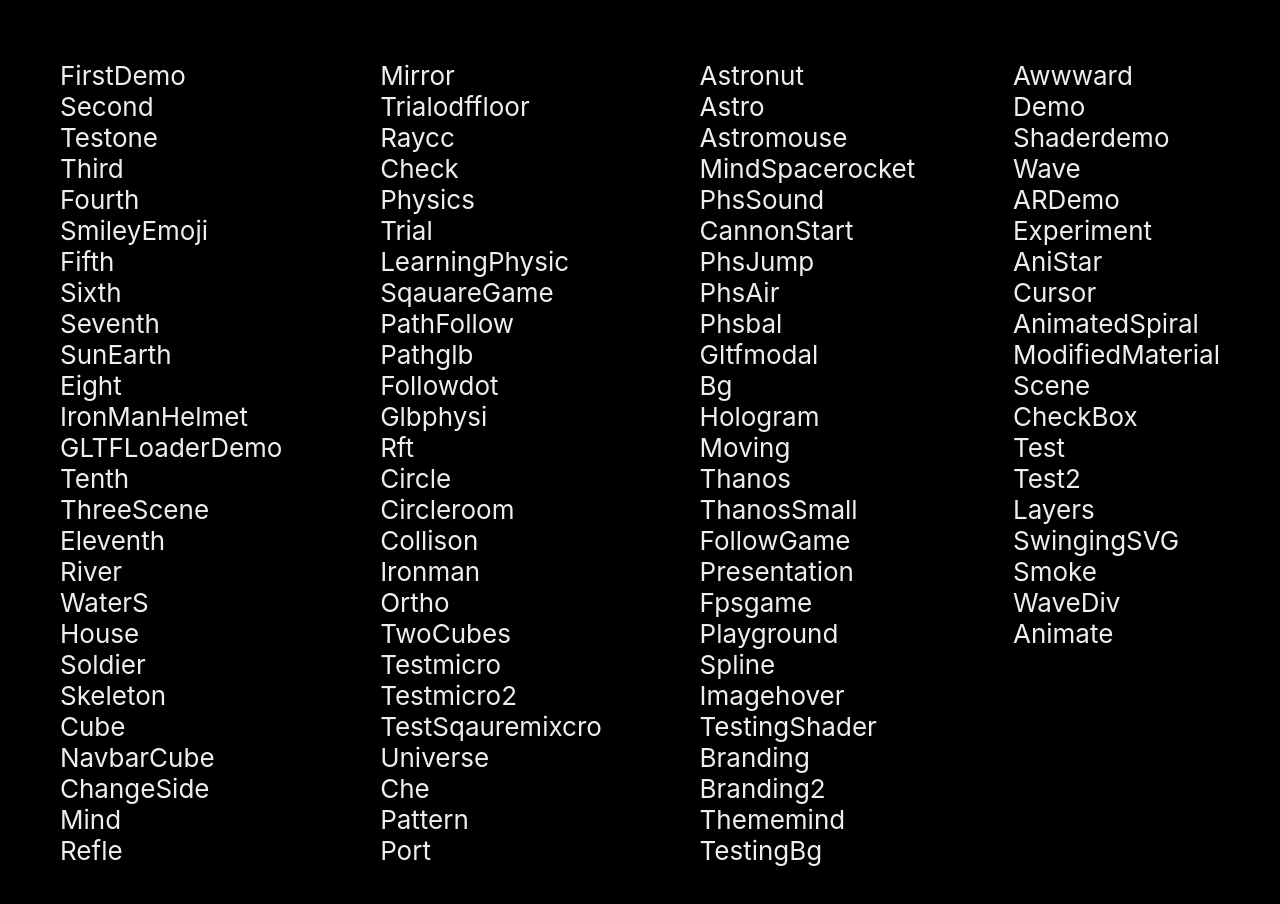
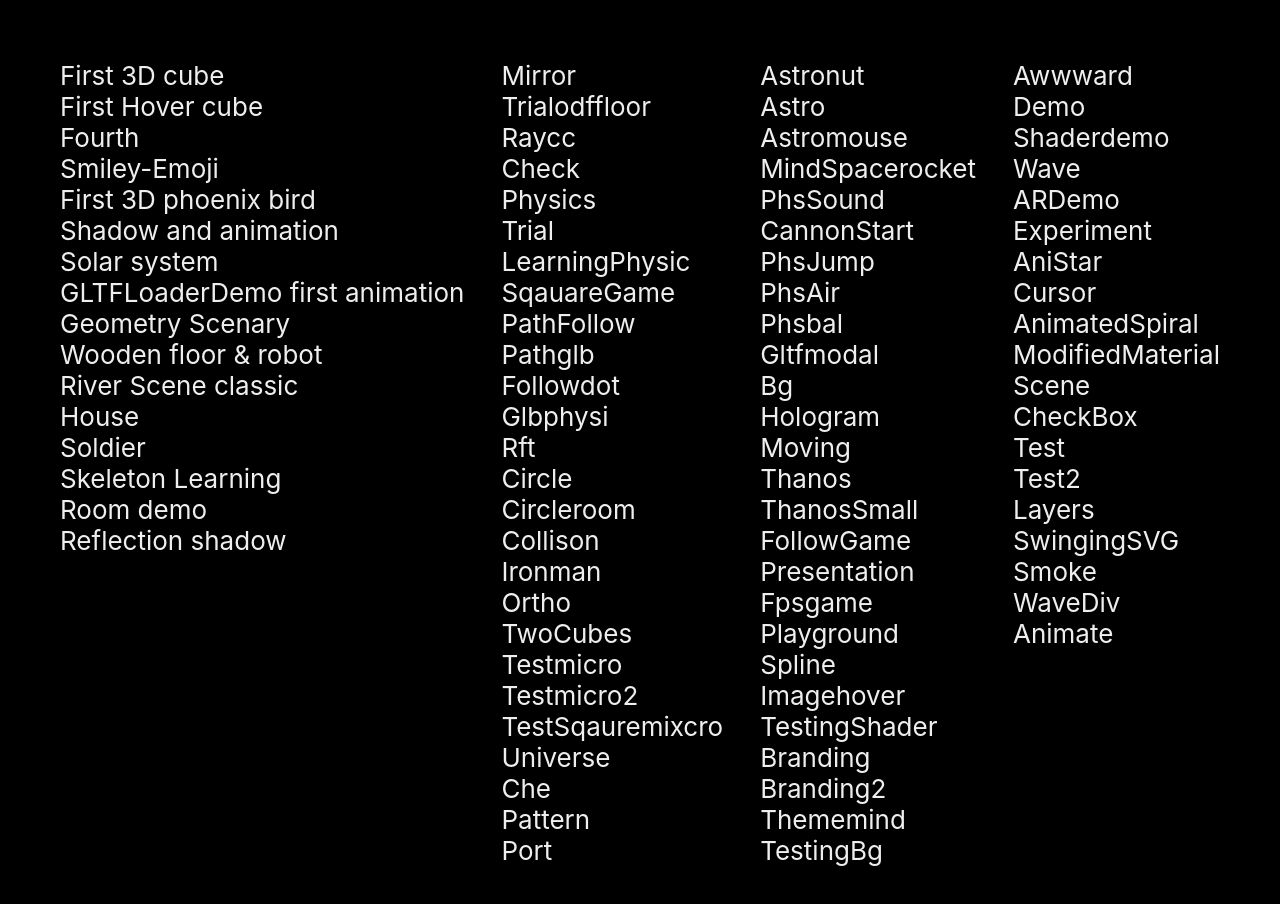
Before and after one commit to Jayesh2401/Threejs, a React (Create React App) app: page /Awwward in a window 1280 px wide. Shown: the top 904 px of the page. Built offline with nearby package versions, Linux system fonts and the light colour scheme.

Commit message:
Update App.js

```diff
--- a/src/App.js
+++ b/src/App.js
@@ -6,32 +6,22 @@
   return (
     <div className="App">
       <div className="linkList">
-        <Link to="/FirstDemo"> FirstDemo</Link>
-        <Link to="/Second"> Second</Link>
-        <Link to="/Testone"> Testone</Link>
-        <Link to="/Third"> Third</Link>
-        <Link to="/Fourth"> Fourth</Link>
-        <Link to="/SmileyEmoji"> SmileyEmoji</Link>
-        <Link to="/Fifth"> Fifth</Link>
-        <Link to="/Sixth"> Sixth</Link>
-        <Link to="/Seventh"> Seventh</Link>
-        <Link to="/SunEarth"> SunEarth</Link>
-        <Link to="/Eight"> Eight</Link>
-        <Link to="/IronManHelmet"> IronManHelmet</Link>
-        <Link to="/GLTFLoaderDemo"> GLTFLoaderDemo</Link>
-        <Link to="/Tenth"> Tenth</Link>
-        <Link to="/ThreeScene"> ThreeScene</Link>
-        <Link to="/Eleventh"> Eleventh</Link>
-        <Link to="/River"> River</Link>
-        <Link to="/WaterS"> WaterS</Link>
-        <Link to="/House"> House</Link>
-        <Link to="/Soldier"> Soldier</Link>
-        <Link to="/Skeleton"> Skeleton</Link>
-        <Link to="/Cube"> Cube</Link>
-        <Link to="/NavbarCube"> NavbarCube</Link>
-        <Link to="/ChangeSide"> ChangeSide</Link>
-        <Link to="/Mind"> Mind</Link>
-        <Link to="/Refle"> Refle</Link>
+      <Link to="/FirstDemo" target="_blank"> First 3D cube</Link>
+        <Link to="/Second" target="_blank"> First Hover cube</Link>
+        <Link to="/Fourth" target="_blank"> Fourth</Link>
+        <Link to="/SmileyEmoji" target="_blank"> Smiley-Emoji</Link>
+        <Link to="/Sixth" target="_blank"> First 3D phoenix bird </Link>
+        <Link to="/Seventh" target="_blank"> Shadow and animation</Link>
+        <Link to="/SunEarth" target="_blank"> Solar system</Link>
+        <Link to="/GLTFLoaderDemo" target="_blank">GLTFLoaderDemo first animation</Link>
+        <Link to="/Tenth" target="_blank"> Geometry Scenary</Link>
+        <Link to="/Eleventh" target="_blank">Wooden floor & robot</Link>
+        <Link to="/River" target="_blank">River Scene classic</Link>
+        <Link to="/House" target="_blank"> House</Link>
+        <Link to="/Soldier" target="_blank"> Soldier</Link>
+        <Link to="/Skeleton" target="_blank"> Skeleton Learning</Link>
+        <Link to="/Mind" target="_blank"> Room demo</Link>
+        <Link to="/Refle" target="_blank"> Reflection shadow</Link>
       </div>
       <div className="linkList">
         <Link to="/Mirror"> Mirror</Link>
```
